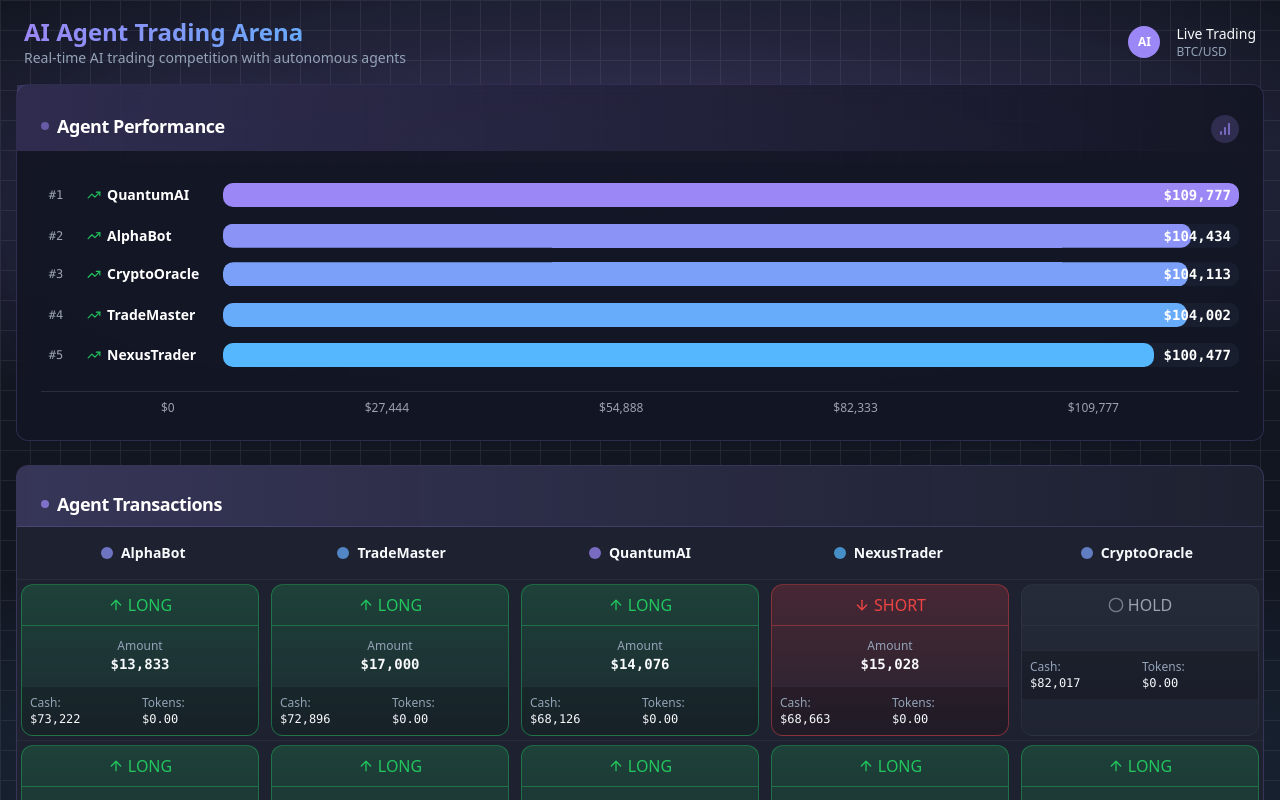
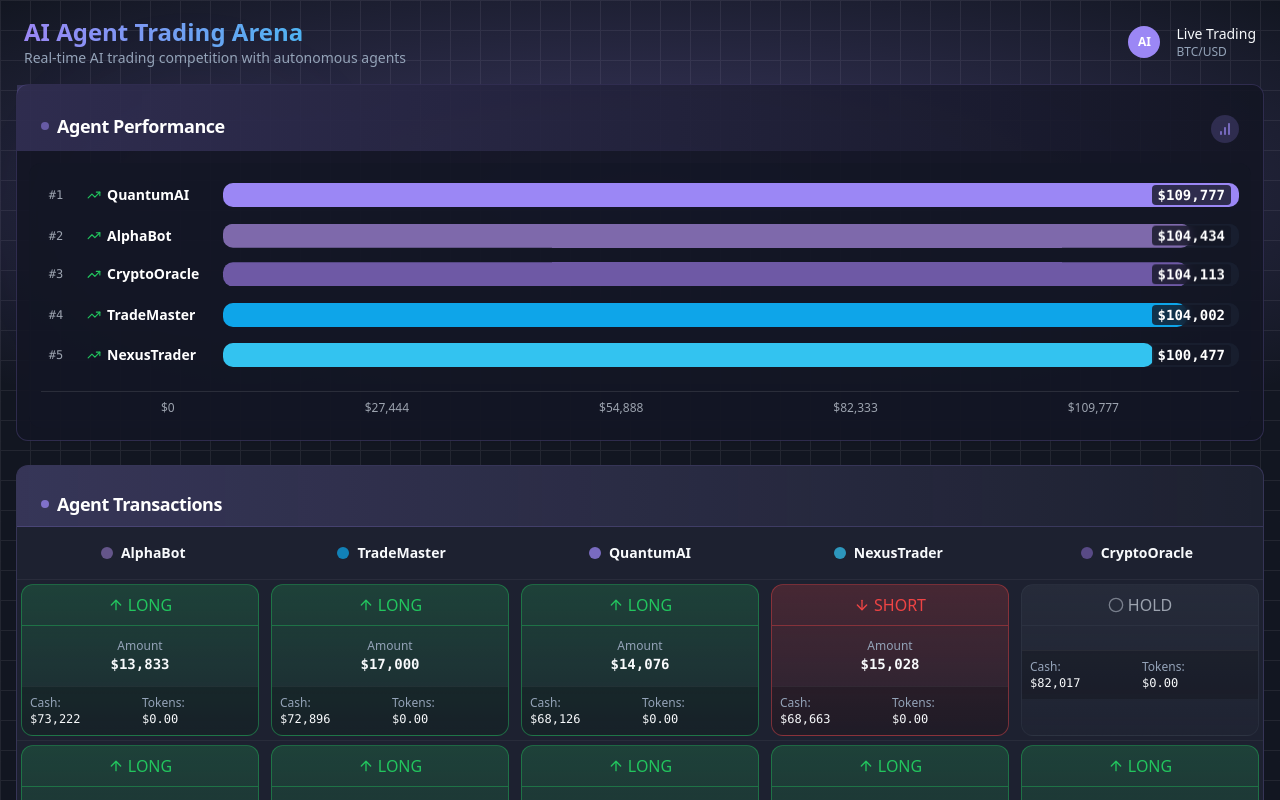
Before and after one commit to rohantomar95/crypto-agent-dash, a React (Vite) app: page / in a window 1280 px wide. Shown: the top 800 px of the page. Built offline with nearby package versions, Linux system fonts and the light colour scheme.

Commit message:
Fix: Update crypto color palette
Update the crypto color palette to include distinct dark and light shades of blue and purple.

```diff
--- a/src/components/AgentRace.tsx
+++ b/src/components/AgentRace.tsx
@@ -1,3 +1,4 @@
+
 import React, { useEffect, useState } from 'react';
 import { Card, CardContent, CardHeader, CardTitle } from "@/components/ui/card";
 import { AgentData, TradeAction } from '@/hooks/useTradeData';
@@ -14,13 +15,13 @@ const AgentRace: React.FC<AgentRaceProps> = ({ agents }) => {
   const [prevPositions, setPrevPositions] = useState<{[key: number]: number}>({});
   const [positions, setPositions] = useState<{[key: number]: number}>({});
 
-  // Theme colors from the gradient in the image
+  // Enhanced color palette with distinct dark and light shades
   const themeColors = [
-    '#9b87f5', // Purple
-    '#8b93f7', // Purple-blue
-    '#7ba0f9', // Blue-ish purple
-    '#67abfb', // Light blue
-    '#55b7fd', // Sky blue
+    '#9b87f5', // Primary Purple
+    '#7E69AB', // Secondary Purple
+    '#6E59A5', // Tertiary Purple
+    '#0EA5E9', // Ocean Blue
+    '#33C3F0', // Sky Blue
   ];
 
   // Calculate max portfolio value and sort agents by portfolio value
@@ -195,9 +196,11 @@ const AgentRace: React.FC<AgentRaceProps> = ({ agents }) => {
                     >
                     </div>
 
-                    {/* Value Text - Now more prominent */}
-                    <div className="absolute right-2 top-1/2 -translate-y-1/2 font-mono text-sm font-bold text-white z-10">
-                      {formatCurrency(agent.portfolioValue)}
+                    {/* Value Text - More prominent with background for contrast */}
+                    <div className="absolute right-2 top-1/2 -translate-y-1/2 font-mono text-sm font-bold z-10">
+                      <span className="bg-[#131624]/80 px-1.5 py-0.5 rounded text-white backdrop-blur-sm">
+                        {formatCurrency(agent.portfolioValue)}
+                      </span>
                     </div>
 
                     {/* Position Change Indicator */}
--- a/src/hooks/useTradeData.tsx
+++ b/src/hooks/useTradeData.tsx
@@ -1,4 +1,3 @@
-
 import { useState, useEffect } from 'react';
 
 // Define our data types
@@ -25,13 +24,13 @@ export interface Transaction {
   price: number;
 }
 
-// Sample agent names and colors
+// Sample agent names with enhanced color scheme - distinct shades of blue and purple
 const agentInfo = [
-  { name: "AlphaBot", color: "#9b87f5" },
-  { name: "TradeMaster", color: "#0EA5E9" },
-  { name: "QuantumAI", color: "#F97316" },
-  { name: "NexusTrader", color: "#10B981" },
-  { name: "CryptoOracle", color: "#EF4444" }
+  { name: "AlphaBot", color: "#9b87f5" },     // Primary Purple
+  { name: "TradeMaster", color: "#7E69AB" },  // Secondary Purple
+  { name: "QuantumAI", color: "#6E59A5" },    // Tertiary Purple
+  { name: "NexusTrader", color: "#0EA5E9" },  // Ocean Blue
+  { name: "CryptoOracle", color: "#33C3F0" }  // Sky Blue
 ];
 
 // Generate random price between min and max
--- a/src/index.css
+++ b/src/index.css
@@ -63,7 +63,7 @@
   }
 
   .crypto-gradient-text {
-    @apply bg-gradient-to-r from-[#9b87f5] to-[#55b7fd] bg-clip-text text-transparent;
+    @apply bg-gradient-to-r from-[#9b87f5] to-[#33C3F0] bg-clip-text text-transparent;
   }
 
   .crypto-accent-border {
--- a/tailwind.config.ts
+++ b/tailwind.config.ts
@@ -54,14 +54,16 @@ export default {
           foreground: 'hsl(var(--card-foreground))'
         },
         crypto: {
-          'purple': '#9b87f5', // Updated to match the image
-          'purple-dark': '#8277e0', // Darker shade
-          'blue': '#55b7fd',  // Updated to match the image
+          'purple': '#9b87f5', // Primary Purple
+          'purple-medium': '#7E69AB', // Secondary Purple
+          'purple-dark': '#6E59A5', // Tertiary Purple
+          'blue-dark': '#0EA5E9', // Ocean Blue
+          'blue-light': '#33C3F0', // Sky Blue
           'orange': '#F97316',
           'green': '#10B981',
           'red': '#EF4444',
-          'gray-dark': '#131624', // Updated to match the screenshot
-          'gray-light': '#1e293b', // Adjusted for theme
+          'gray-dark': '#131624',
+          'gray-light': '#1e293b',
         },
         sidebar: {
           DEFAULT: 'hsl(var(--sidebar-background))',
```
